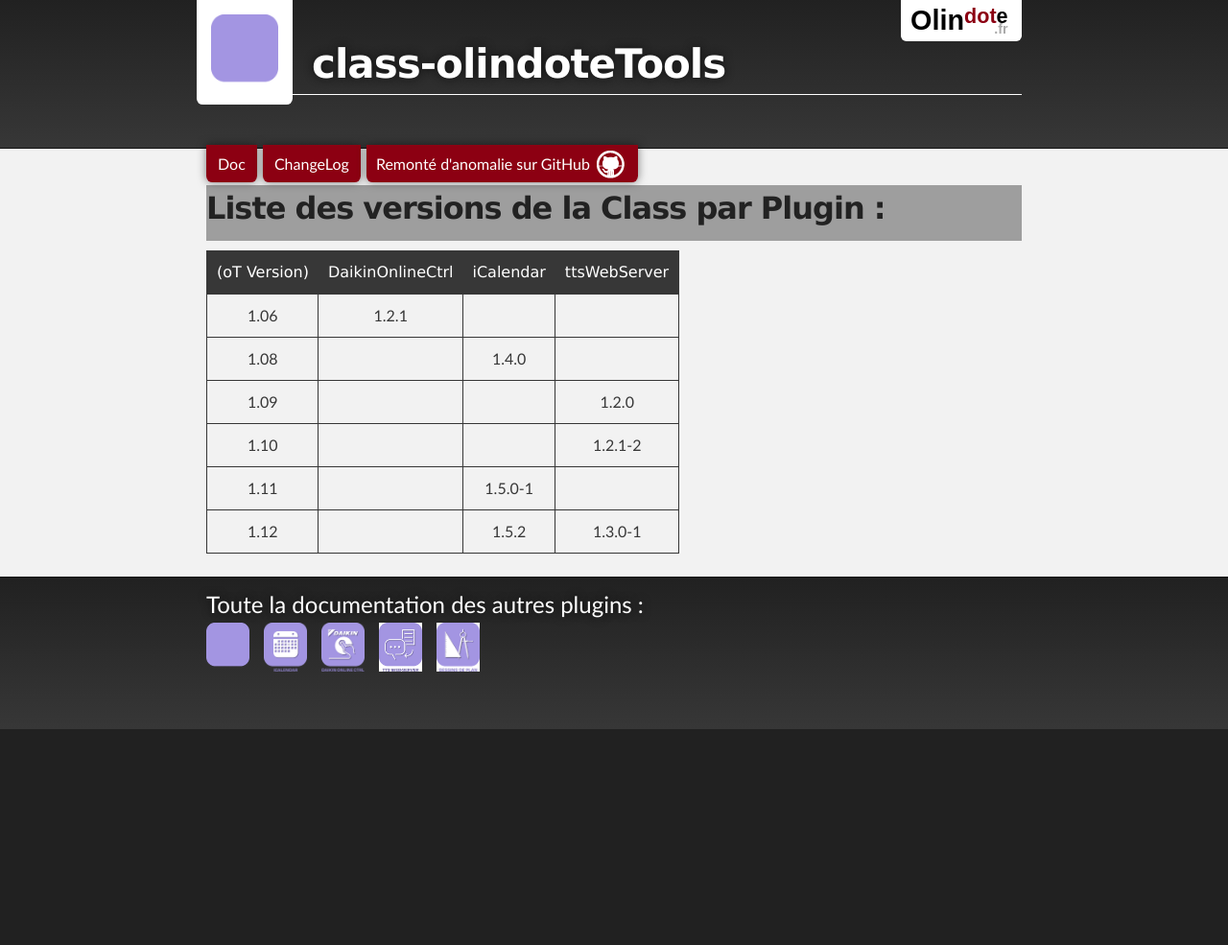
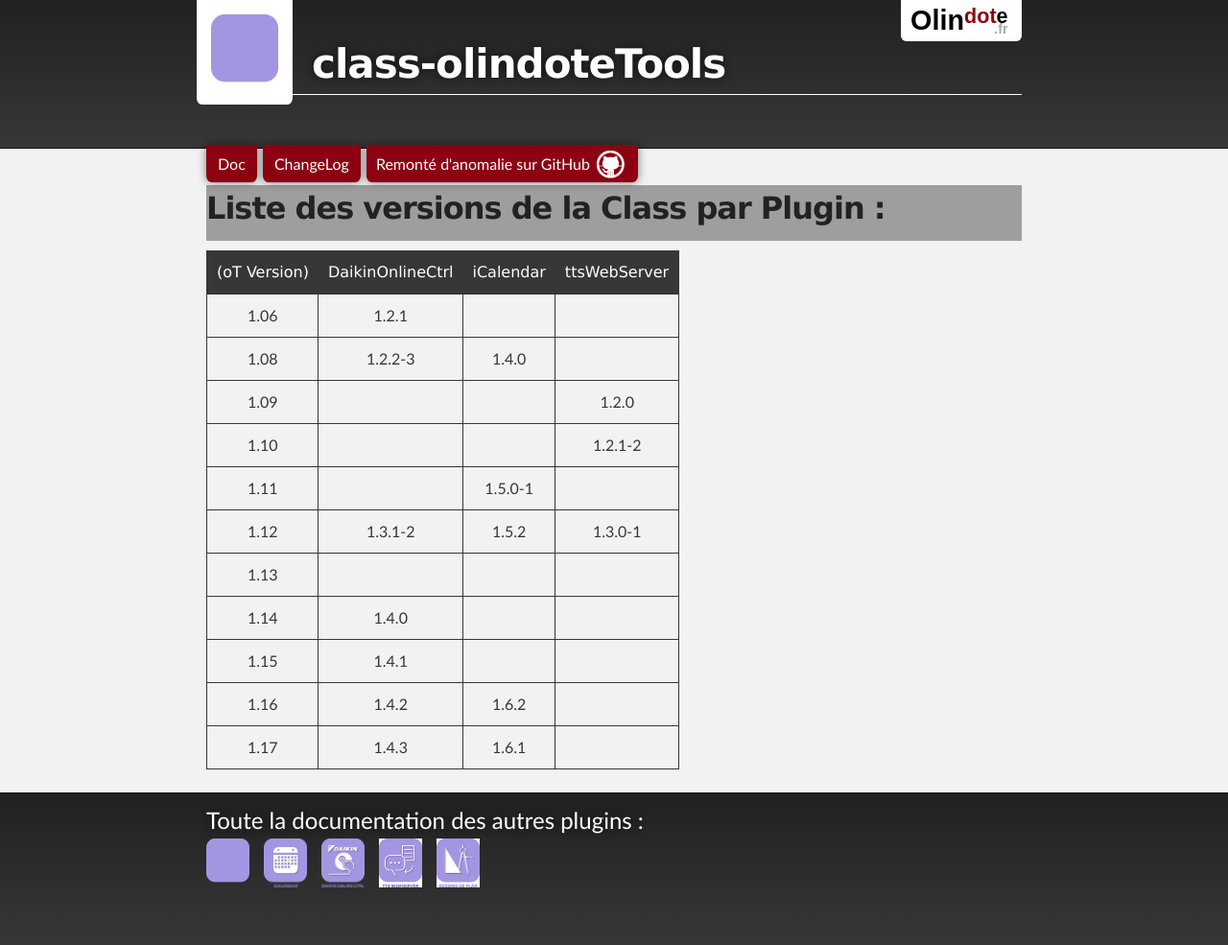
Before and after one commit to abarrau/jeedom-plugins-doc, a Jekyll site: the page built from docs/class-olindoteTools/fr_FR/versionPlugin.md, in a window 1280 px wide. Shown: the whole page at 96% size. Built offline with Jekyll 4.4.1, drawn with Linux system fonts in a browser that asks for light colours; our own code applies the rules of GitHub Pages for plain Markdown files; the repository's description, which GitHub fills in, is left out; before the commit the page ends 900 px from its top, so only the background shows below that.

Commit message:
Update versionPlugin.md

```diff
--- a/docs/class-olindoteTools/fr_FR/versionPlugin.md
+++ b/docs/class-olindoteTools/fr_FR/versionPlugin.md
@@ -3,8 +3,13 @@
 | (oT Version) | DaikinOnlineCtrl | iCalendar | ttsWebServer |
 |:------------:|:----------------:|:---------:|:------------:|
 | 1.06         | 1.2.1            |           |              |
-| 1.08         |                  | 1.4.0     |              |
+| 1.08         | 1.2.2-3          | 1.4.0     |              |
 | 1.09         |                  |           | 1.2.0        |
 | 1.10         |                  |           | 1.2.1-2      |
 | 1.11         |                  | 1.5.0-1   |              |
-| 1.12         |                  | 1.5.2     | 1.3.0-1      |
+| 1.12         | 1.3.1-2          | 1.5.2     | 1.3.0-1      |
+| 1.13         |                  |           |              |
+| 1.14         | 1.4.0            |           |              |
+| 1.15         | 1.4.1            |           |              |
+| 1.16         | 1.4.2            | 1.6.2     |              |
+| 1.17         | 1.4.3            | 1.6.1     |              |
```
